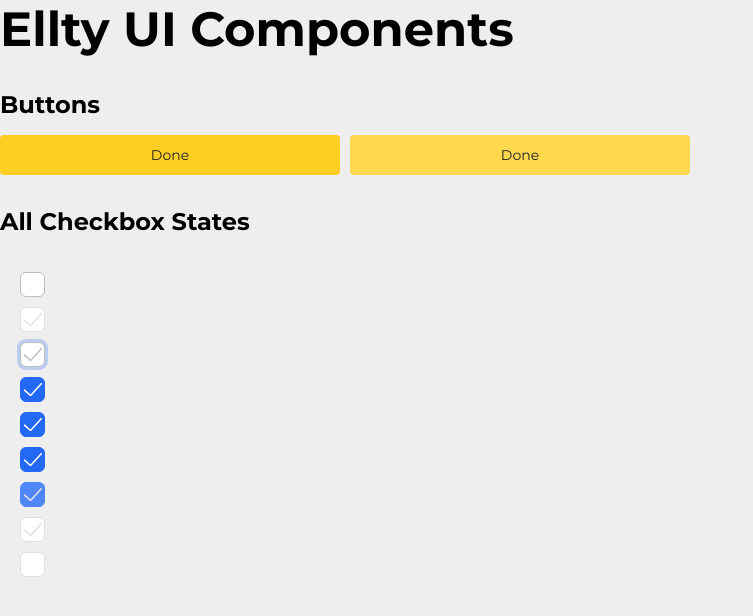
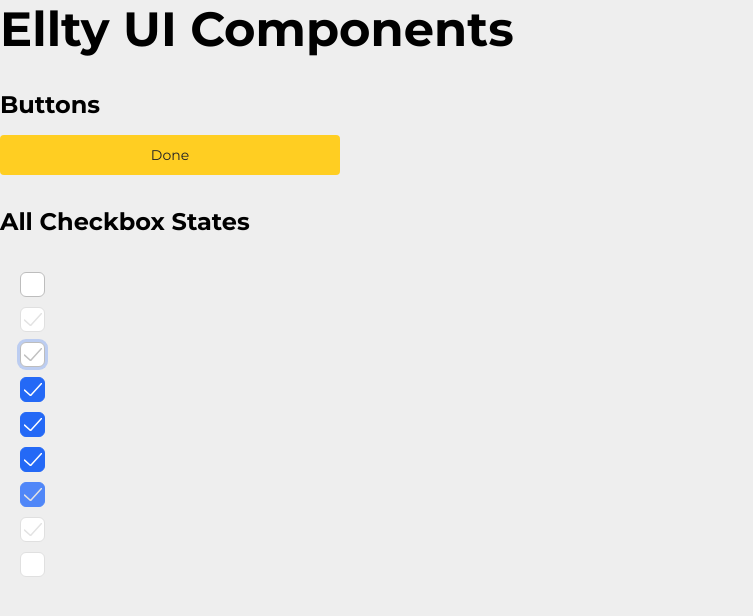
Before and after one commit to shahreaz0/ellty-round-1, a Next.js app: page / in a window 1280 px wide. Shown: the top 616 px of the page, without its empty margins (0-753 px from the left). Built offline with nearby package versions, Linux system fonts and the light colour scheme.

Commit message:
Refactor: Simplify Button component by removing `class-variance-authority` variants and consolidating CSS styles.

```diff
--- a/app/page.tsx
+++ b/app/page.tsx
@@ -1,5 +1,4 @@
 import { Button } from "@/components/ui/button/button";
-import { Card } from "@/components/ui/card/card";
 import { Checkbox } from "@/components/ui/checkbox/checkbox";
 import styles from "./page.module.css";
 
@@ -12,7 +11,6 @@ export default function Home() {
         <h2 style={{ marginBottom: "1rem" }}>Buttons</h2>
         <div style={{ display: "flex", gap: "10px" }}>
           <Button>Done</Button>
-          <Button variant="secondary">Done</Button>
         </div>
       </section>
 
--- a/components/ui/button/button.module.css
+++ b/components/ui/button/button.module.css
@@ -11,32 +11,11 @@
   line-height: 130%;
 
   color: #1f2128;
-}
-
-.base:disabled {
-  pointer-events: none;
-  opacity: 0.5;
-}
-
-.base:focus-visible {
-  border-color: var(--ring);
-  box-shadow: 0 0 0 3px rgba(0, 0, 0, 0.1);
-}
-
-/* Variants */
-
-.primary {
   background-color: #ffce22;
 }
 
-.primary:hover {
-  opacity: 0.9;
+.base:hover {
+  /* opacity: 0.9; */
+  background-color: #ffd84d;
+  cursor: pointer;
 }
-
-.secondary {
-  background-color: #ffd84d;
-}
-
-.secondary:hover {
-  opacity: 0.9;
-}
--- a/components/ui/button/button.tsx
+++ b/components/ui/button/button.tsx
@@ -1,35 +1,12 @@
-import { cva, type VariantProps } from "class-variance-authority";
 import type { ComponentProps } from "react";
-
 import styles from "./button.module.css";
 
-const buttonVariants = cva(styles.base, {
-  variants: {
-    variant: {
-      default: styles.primary,
-      secondary: styles.secondary,
-    },
-  },
-  defaultVariants: {
-    variant: "default",
-  },
-});
-
-function Button({
-  className,
-  variant = "default",
-  ...props
-}: ComponentProps<"button"> & VariantProps<typeof buttonVariants>) {
+function Button({ className, ...props }: ComponentProps<"button">) {
   return (
-    <button
-      data-slot="button"
-      data-variant={variant}
-      className={buttonVariants({ variant, className })}
-      {...props}
-    >
+    <button data-slot="button" className={`${styles.base} ${className ?? ""}`} {...props}>
       {props.children}
     </button>
   );
 }
 
-export { Button, buttonVariants };
+export { Button };
```
